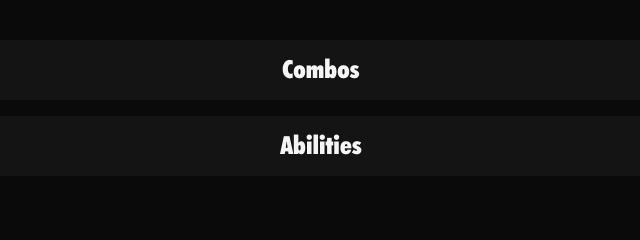
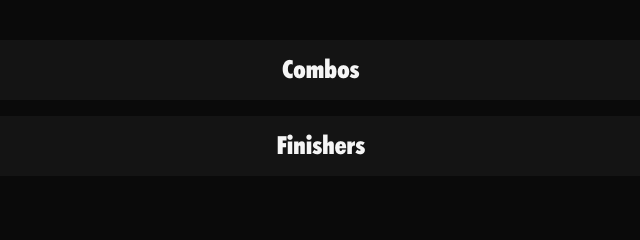
Before and after one commit to MEKKERMB/watchmen-game-website, a plain HTML site: page index.html in a window 1280 px wide. Shown: the part 1640-1880 px from the top of the page, 319-959 px from the left. Drawn offline with Linux system fonts and the light colour scheme.

Commit message:
Changed Abilities to Finishers

```diff
--- a/index.html
+++ b/index.html
@@ -69,7 +69,7 @@
                             <h4>Combos</h4>
                         </div>
                         <div class="combo-button" data-video-url="assets/videos/nite-owl-finishers.mp4">
-                            <h4>Abilities</h4>
+                            <h4>Finishers</h4>
                         </div>
                         <div class="video-player">
                             <div class="video-player-placeholder"></div>
```
